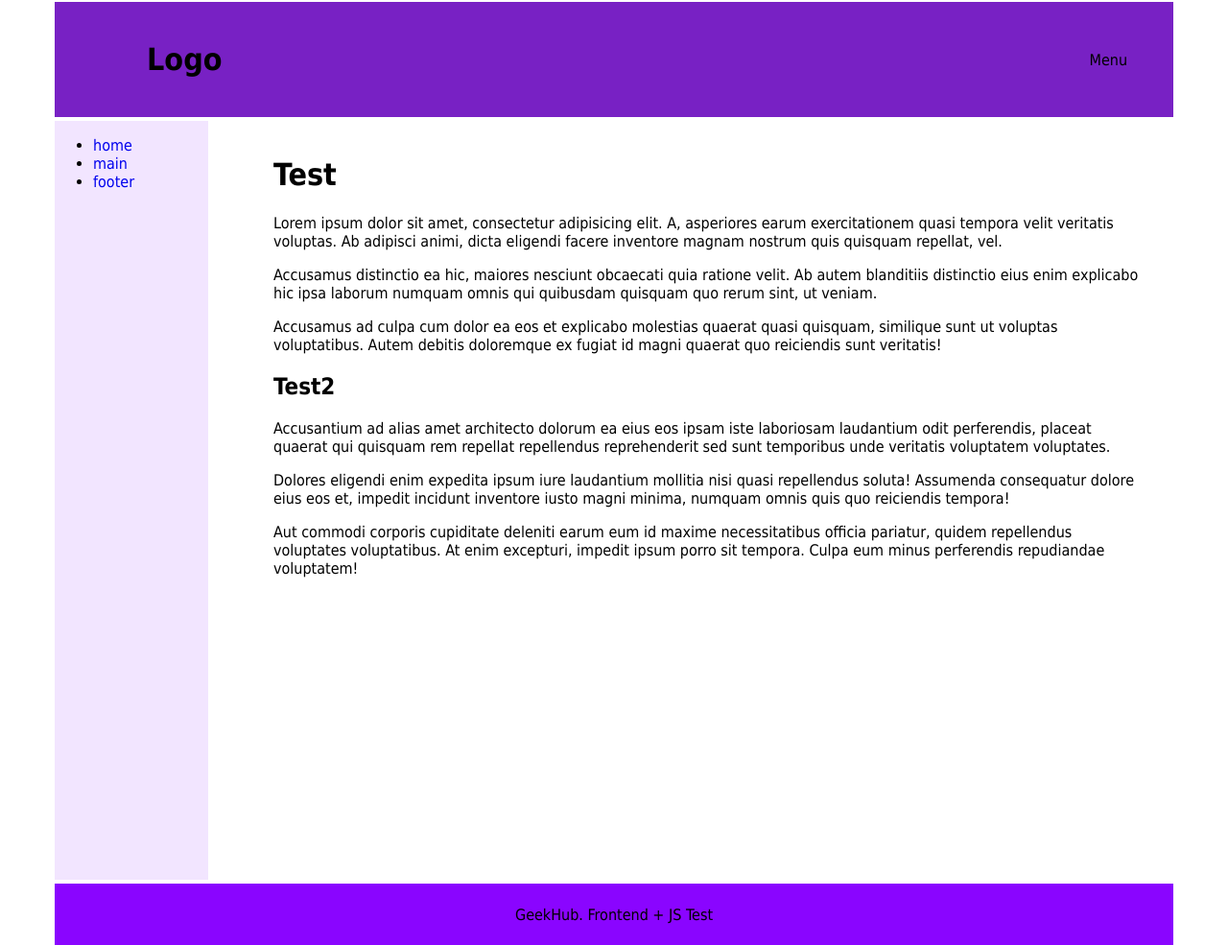
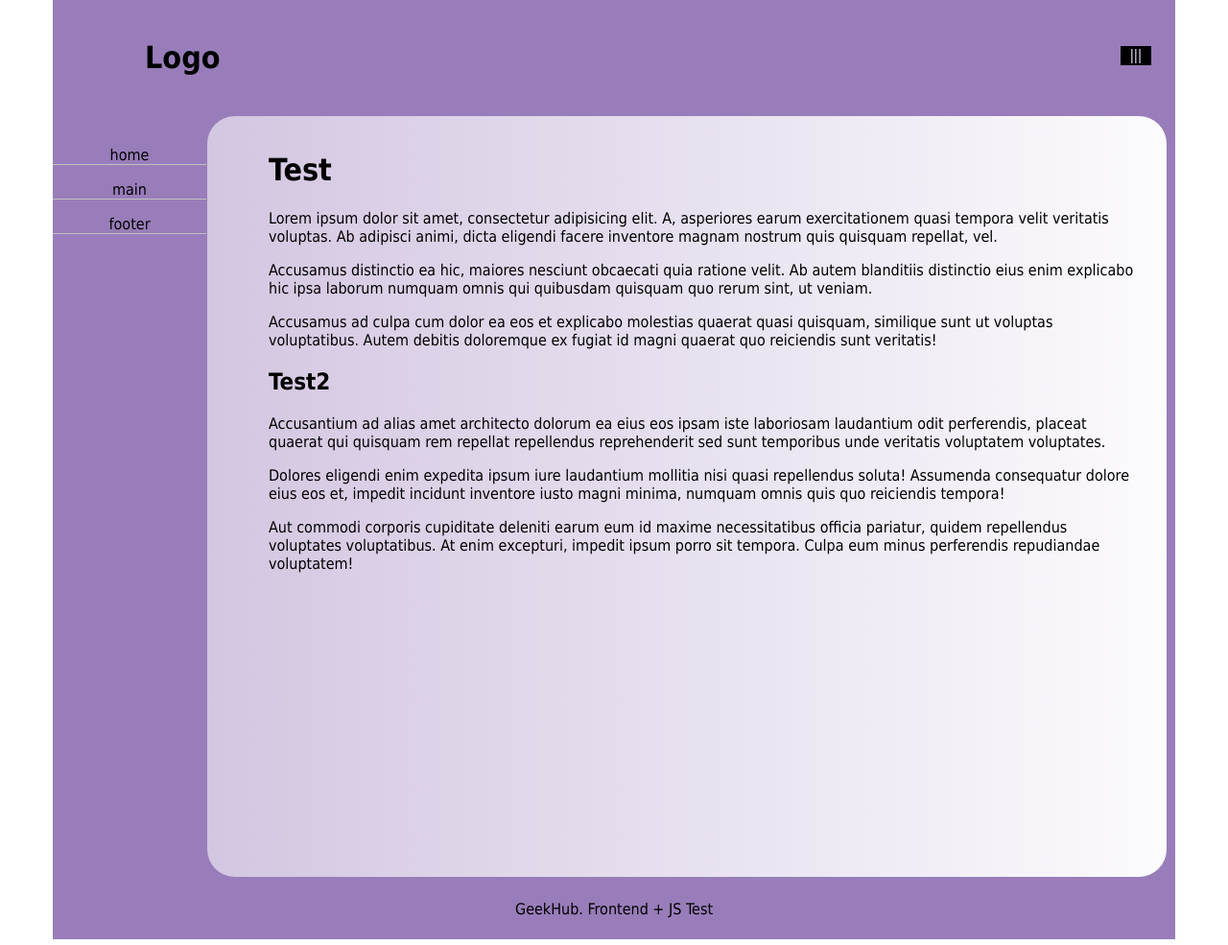
Before and after one commit to BzaBza/geekhub-test, a plain HTML site: page index.html in a window 1280 px wide. Shown: the whole page at 96% size. Drawn offline with Linux system fonts and the light colour scheme.

Commit message:
add menu

```diff
--- a/index.html
+++ b/index.html
@@ -11,7 +11,14 @@
 <body>
     <header>
         <h1 id="logo">Logo</h1>
-        <menu>Menu</menu>
+        <div class="dropdown">
+            <button onclick="myFunction()" class="dropbtn">|||</button>
+            <div id="myDropdown" class="dropdown-content">
+                <a href="#">Link 1</a>
+                <a href="#">Link 2</a>
+                <a href="#">Link 3</a>
+            </div>
+        </div>
     </header>
     <main>
         <aside id="aside">
@@ -47,5 +54,6 @@
     <footer>
         <p>GeekHub. Frontend + JS Test</p>
     </footer>
+    <script src="script/main.js"></script>
 </body>
 </html>
--- /dev/null
+++ b/script/main.js
@@ -0,0 +1,21 @@
+/**
+ * Created by ARTUR on 29.09.2017.
+ */
+
+function myFunction() {
+    document.getElementById("myDropdown").classList.toggle("show");
+}
+
+window.onclick = function(event) {
+    if (!event.target.matches('.dropbtn')) {
+
+        let dropdowns = document.getElementsByClassName("dropdown-content");
+        let i;
+        for (i = 0; i < dropdowns.length; i++) {
+            let openDropdown = dropdowns[i];
+            if (openDropdown.classList.contains('show')) {
+                openDropdown.classList.remove('show');
+            }
+        }
+    }
+}
--- a/style/main.css
+++ b/style/main.css
@@ -1,57 +1,127 @@
 body {
-    font-family: Tahoma, serif ;
+    font-family: Tahoma, serif;
     display: grid;
     max-width: 1170px;
     margin: auto;
     min-height: 100%;
 }
+
 header {
     display: grid;
-    border: 2px solid white;
     grid-template-rows: 120px;
-    background: rgba(120,33,196,1);
+    background: #997dba;
+    border-bottom: none;
 }
-#logo{
-    margin:0;
-    padding:0 0 0 3em;
+
+#logo {
+    margin: 0;
+    padding: 0 0 0 3em;
     display: grid;
     text-align: left;
     align-items: center;
 }
-menu{
-    margin:0;
-    padding:0 3em 0 0;
-    display: grid;
-    align-items: center;
+
+.dropbtn {
+    margin-top: 3em;
+    margin-left: 84%;
+    width: 2em;
+    color: #d3c6e1;
+    background-color: black;
+    font-size: 16px;
+    border: none;
+    cursor: pointer;
+}
+
+.dropbtn:hover, .dropbtn:focus {
+    background-color: #d3c6e1;
+    color: black;
+}
+
+.dropdown {
+    text-align: center;
     grid-column: 2;
-    text-align: right;
+}
 
+.dropdown-content {
+    margin-left: 22.5em;
+    display: none;
+    position: absolute;
+    background-color: #d3c6e1;
+    min-width: 130px;
+    z-index: 1;
 }
-main{
+
+.dropdown-content a {
+    color: black;
+    padding: 12px 16px;
+    text-decoration: none;
+    display: block;
+}
+
+.dropdown-content a:hover {
+    background-color: #f1f1f1
+}
+
+.show {
+    display: block;
+}
+
+main {
     position: relative;
     height: 49.7em;
     display: grid;
+    background: #997dba;
+
 }
-aside{
+
+aside {
     width: 10em;
-    border: 2px solid white;
-    background: rgba(242,229,255,1);
+
 }
-aside>ul>li a {
+
+aside > ul {
+    padding: 0;
+    text-align: center;
+}
+
+aside > ul > li {
+    list-style-type: none;
+    padding-top: 1em;
+    border-bottom: 1px solid silver;
+}
+
+aside > ul > li a {
+    color: black;
     text-decoration: none;
 }
-#content{
+
+aside > ul :hover {
+    background-color: #d3c6e1;
+}
+
+#content {
+    margin-right: 0.5em;
     padding: 1em 2em 3em 4em;
     grid-column: 2;
-    border: 2px solid white;
+    border: 1px solid #997dba;
+    border-radius: 30px;
+    box-sizing: border-box;
+    background: #d3c6e1;
+    background: -moz-linear-gradient(left, rgba(211, 198, 225, 1) 0%, rgba(252, 251, 253, 1) 100%);
+    background: -webkit-linear-gradient(left, rgba(211, 198, 225, 1) 0%, rgba(252, 251, 253, 1) 100%);
+    background: -o-linear-gradient(left, rgba(211, 198, 225, 1) 0%, rgba(252, 251, 253, 1) 100%);
+    background: -ms-linear-gradient(left, rgba(211, 198, 225, 1) 0%, rgba(252, 251, 253, 1) 100%);
+    background: linear-gradient(to right, rgba(211, 198, 225, 1) 0%, rgba(252, 251, 253, 1) 100%);
+    filter: progid:DXImageTransform.Microsoft.gradient(startColorstr='#d3c6e1', endColorstr='#fcfbfd', GradientType=1);
 }
-footer{
+
+footer {
     position: inherit;
     height: 4em;
     display: grid;
     grid-row: 3;
     align-items: center;
     justify-content: center;
-    border: 2px solid white;
-    background: rgba(138,5,255,1);
+    background: #997dba;
+    border-top: none;
 }
```
Also changed, not shown: 1 other file.
